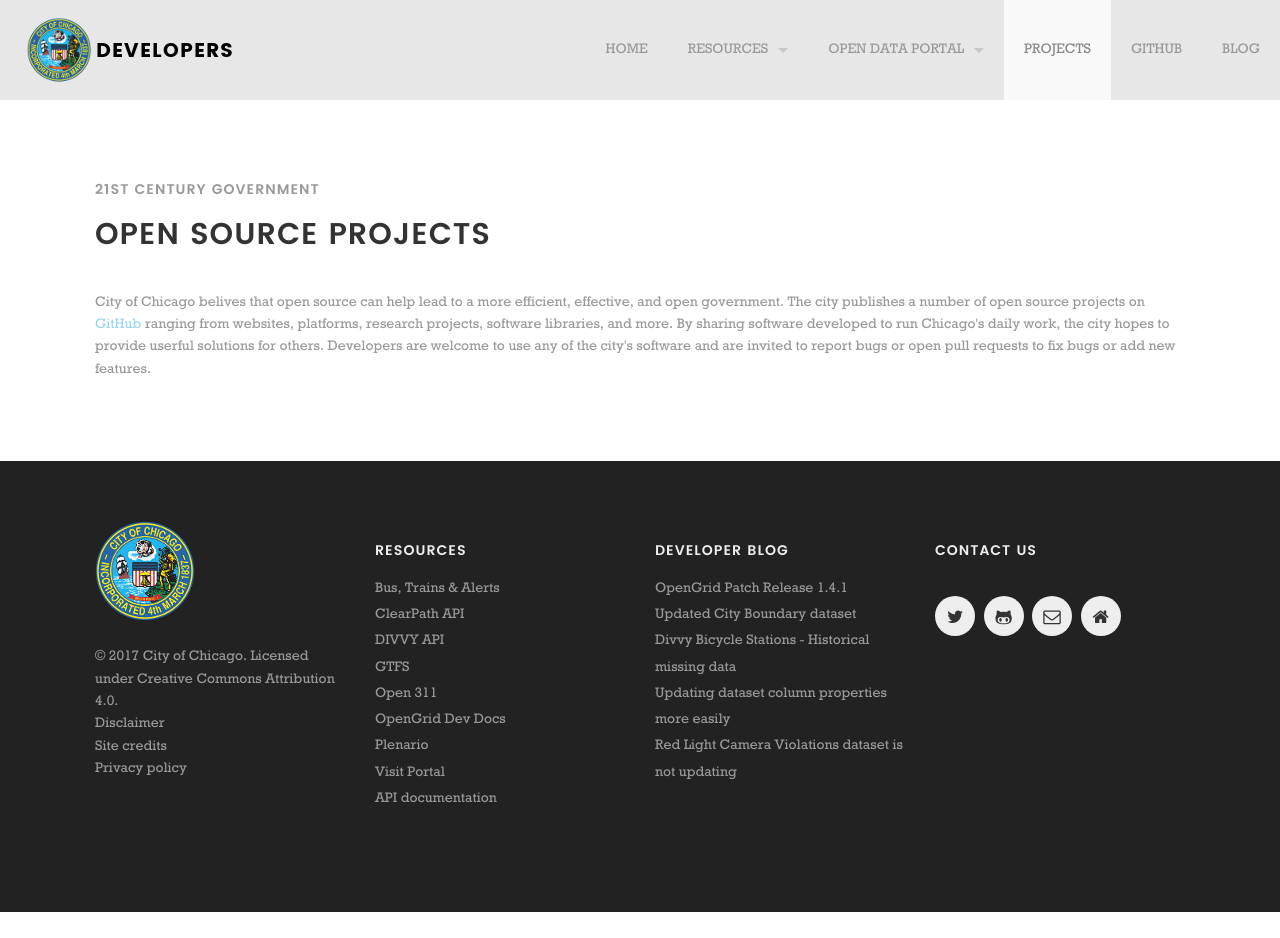
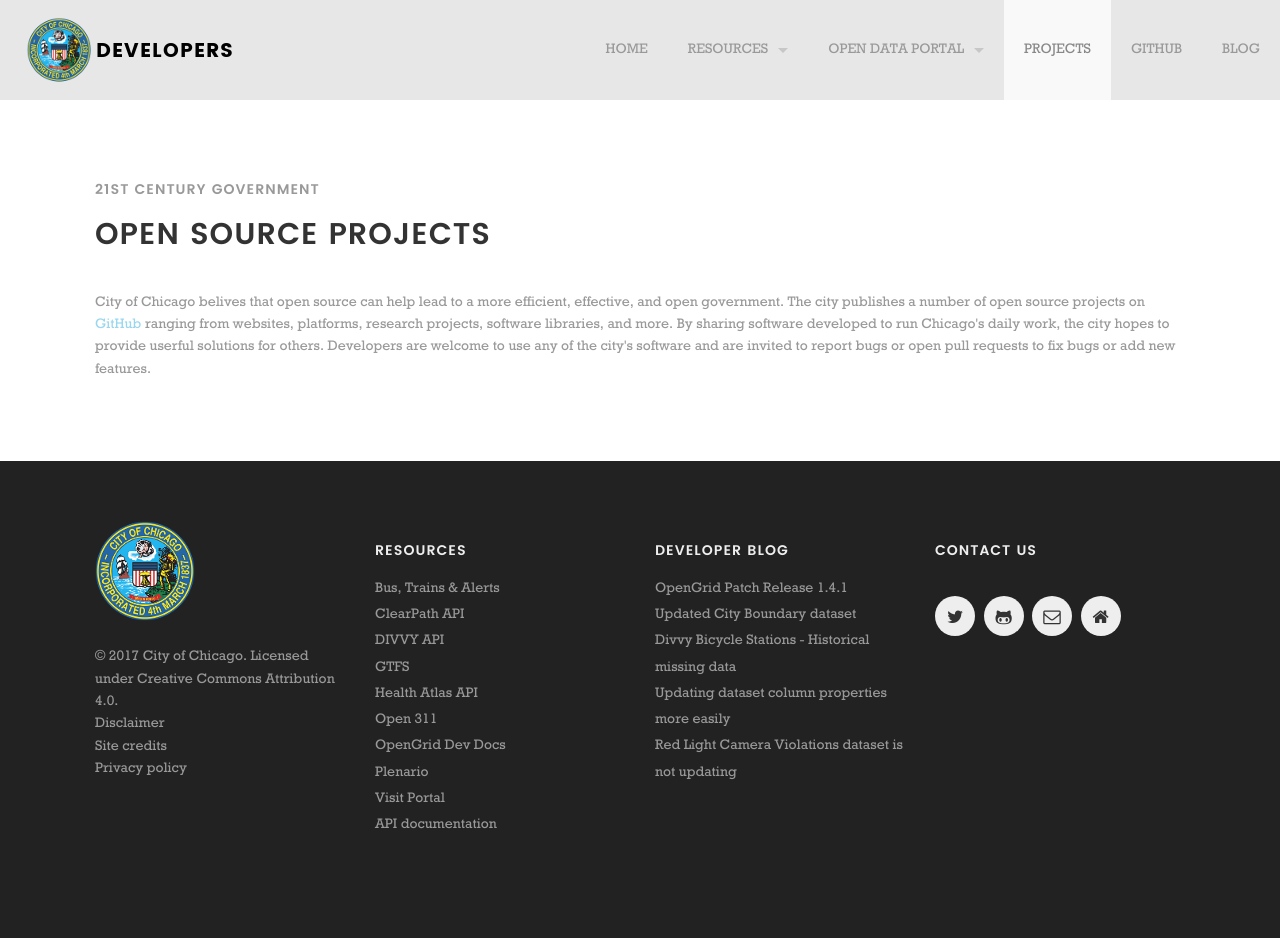
Before and after one commit to Chicago/dev.cityofchicago.org, a Jekyll site: the page built from projects/index.html, in a window 1280 px wide. Built offline with Jekyll 4.4.1, drawn with Linux system fonts in a browser that asks for light colours; some web fonts are replaced; before the commit the page ends 912 px from its top, so only the background shows below that.

Commit message:
Added Chicago Health Atlas API link

```diff
--- a/_data/nav.yml
+++ b/_data/nav.yml
@@ -12,6 +12,8 @@
       path: https://www.divvybikes.com/system-data
     - name: GTFS
       path: http://www.transitchicago.com/developers/gtfs.aspx
+    - name: Health Atlas API
+      path: https://chicagohealth.herokuapp.com/apidoc
     - name: Open 311
       path: docs/open311
     - name: OpenGrid Dev Docs
```
